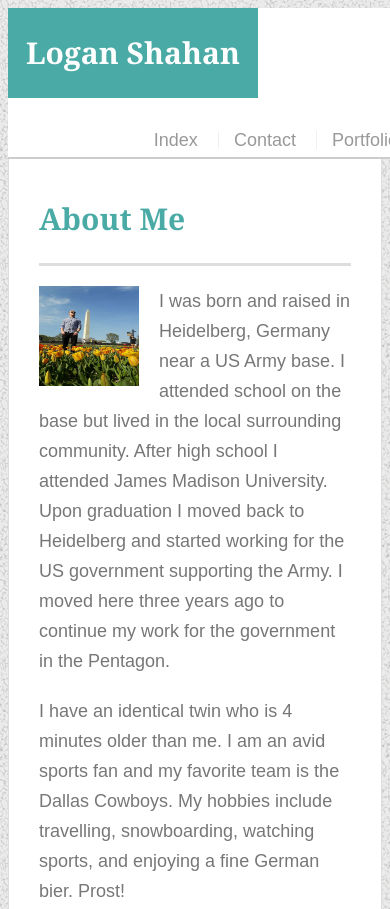
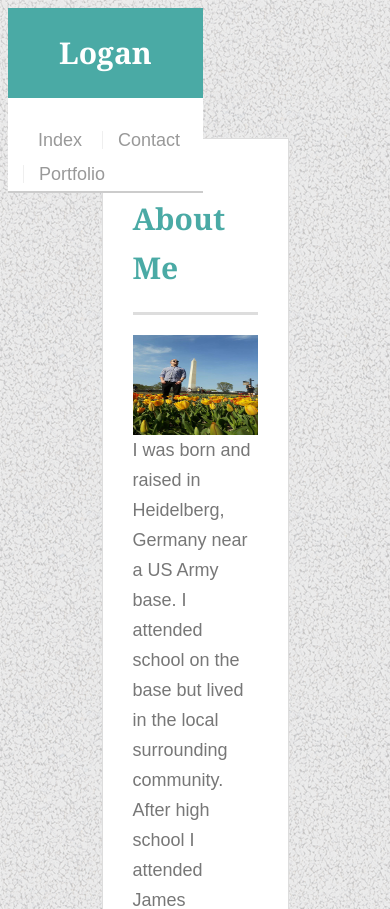
Before and after one commit to loganshahan/Responsive-Portfolio, a plain HTML site: page index.html in a window 390 px wide. Shown: the top 909 px of the page. Drawn offline with Linux system fonts and the light colour scheme.

Commit message:
small screen

```diff
--- a/assets/css/style.css
+++ b/assets/css/style.css
@@ -212,21 +212,33 @@ footer {
     border-bottom: 2px solid #eeeeee;
   }
 @media screen and (max-width: 980px){
-    aside{float: left;
-    max-width: 300px;}
+    .main-section{width: 100%;
+        float: left}
+        #masthead{width: 100%;
+        float: left}
 
 }
 
 @media screen and (max-width: 768px){
-    aside{width: 100%}
+    .main-section{width: 100%;
+        float: left}
+        #masthead{width: 100%;
+        float: left}
 
 }
 
 @media screen and (max-width: 640px){
-aside{width: 100%}
-.container{width: 100%}
-header{position: static;}
-nav{}
+
+#main-container{
+    width: 50%;
+    float: center;
+}
+#masthead{width: 50%;
+float: center;}
+#bio-image{width: 100%}
+#logo{width: 100%;}
+
+
 
 
 
--- a/index.html
+++ b/index.html
@@ -17,7 +17,7 @@
         <div class="container">
             <a href="index.html" id="logo">Logan Shahan</a>
             <nav>
-            <a href="contact.html">Index</a>
+            <a href="index.html">Index</a>
             <a href="contact.html">Contact</a>
             <a href="portfolio.html">Portfolio</a>
             </nav>
```
Also changed, not shown: contact.html (+1 -1 lines), portfolio.html (+1 -1 lines).
